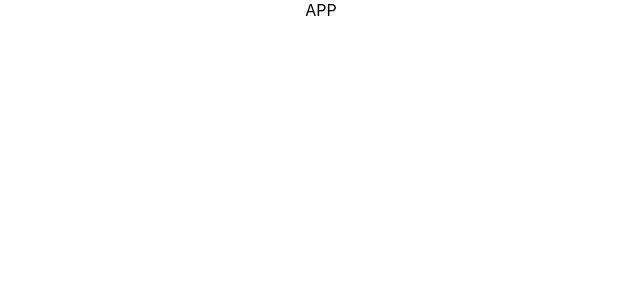
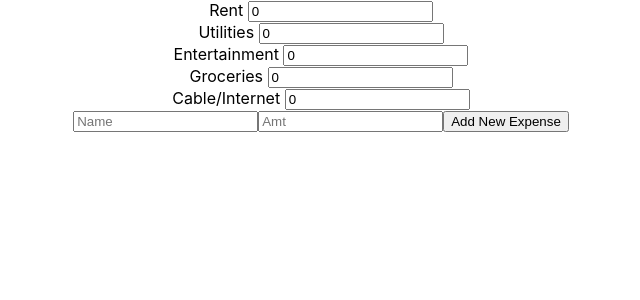
Before and after one commit to lji543/budgetAppGA, a React (Create React App) app: page / in a window 1280 px wide. Shown: the top 300 px of the page, without its empty margins (319-959 px from the left). Built offline with nearby package versions, Linux system fonts and the light colour scheme.

Commit message:
expenses list

```diff
--- a/src/App.js
+++ b/src/App.js
@@ -5,14 +5,14 @@
 import { connect } from 'react-redux';
 
 import Expenses from './components/Expenses';
-import Profile from './components/Profile';
+// import Profile from './components/Profile';
 
 class App extends Component {
   render() {
     return (
       <div className="App">
 
-        APP
+        <Expenses />
       </div>
     );
   }
--- a/src/actions/expensesActions.js
+++ b/src/actions/expensesActions.js
@@ -1,14 +1,13 @@
-export const addToCart = item => {
-  // return action
+export const addExpense = expense => {
   return {
-    type: 'ADD_ITEM', // type is required for all actions
-    item
+    type: 'ADD_EXPENSE',
+    expense
   }
 }
 
-export const removeFromCart = item => {
+export const removeExpense = expense => {
   return {
-    type: 'REMOVE_ITEM', // type is required for all actions
-    item
+    type: 'REMOVE_EXPENSE',
+    expense
   }
 }
--- a/src/components/Expenses.js
+++ b/src/components/Expenses.js
@@ -2,13 +2,105 @@
 import { connect } from 'react-redux';
 import * as expensesActions from '../actions/expensesActions';
 
-
 class Expenses extends Component {
 
+  constructor() {
+    super();
+
+    this.state = {
+      expenses: [
+        {
+          type: "Rent",
+          amount: 0
+        },
+        {
+          type: "Utilities",
+          amount: 0
+        },
+        {
+          type: "Entertainment",
+          amount: 0
+        },
+        {
+          type: "Groceries",
+          amount: 0
+        },
+        {
+          type: "Cable/Internet",
+          amount: 0
+        }
+        // {
+        //   rent: 0
+        // },
+        // {
+        //   utilities: 0
+        // },
+        // {
+        //   entertainment: 0
+        // },
+        // {
+        //   groceries: 0
+        // },
+        // {
+        //   cable: 0
+        // },
+      ]
+    }
+  }
+
+  handleSubmit = e => {
+    e.preventDefault();
+    console.log('submit ',e)
+
+    // const { value, name }
+
+    // if (e.target.value)
+  }
+
+  handleChange = e => {
+    // e.preventDefault();
+    let expenses = [...this.state.expenses];
+    // [[e.target.name]:e.target.value]
+    // console.log(expenses)
+    expenses.map(exp => {
+      if (exp.type===e.target.name) {
+        return exp.amount = e.target.value;
+      }
+    })
+
+    this.setState({expenses:expenses});
+  }
+
   render() {
+    console.log(this.state.expenses)
     return (
       <div className="">
-        Expenses
+
+
+        {this.state.expenses.map((exp,idx) => {
+          return (
+            <div key={idx}>
+              <span>{exp.type}&nbsp;</span>
+              <input
+                name={exp.type}
+                value={exp.amount}
+                onChange={e => this.handleChange(e)}
+              />
+            </div>
+          )
+        })}
+
+        <form onSubmit={this.handleSubmit}>
+          <input
+            placeholder="Name"
+          />
+          <input
+            placeholder="Amt"
+          />
+          <input type="submit"
+            value="Add New Expense"
+          />
+        </form>
       </div>
     );
   }
@@ -22,3 +114,7 @@
 }
 
 export default connect(mapStateToProps, expensesActions)(Expenses);
+
+// name={exp.type}
+// value={exp.amount}
+// onChange={e => this.handleChange(e)}
```
